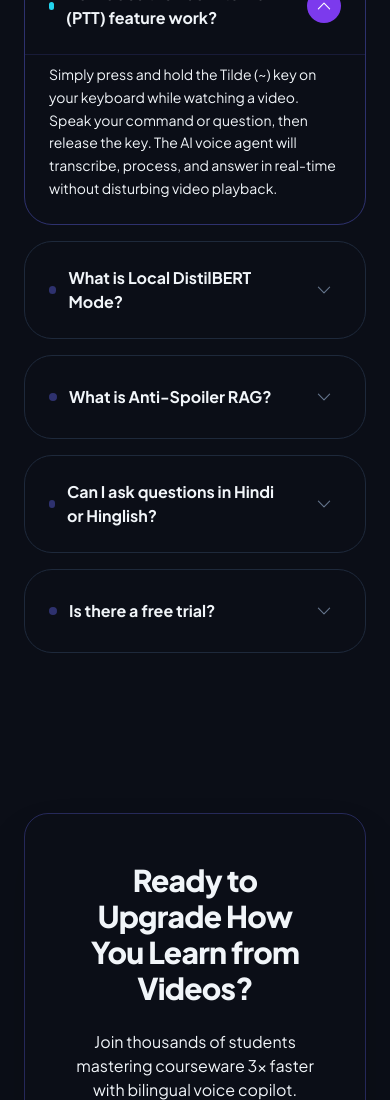
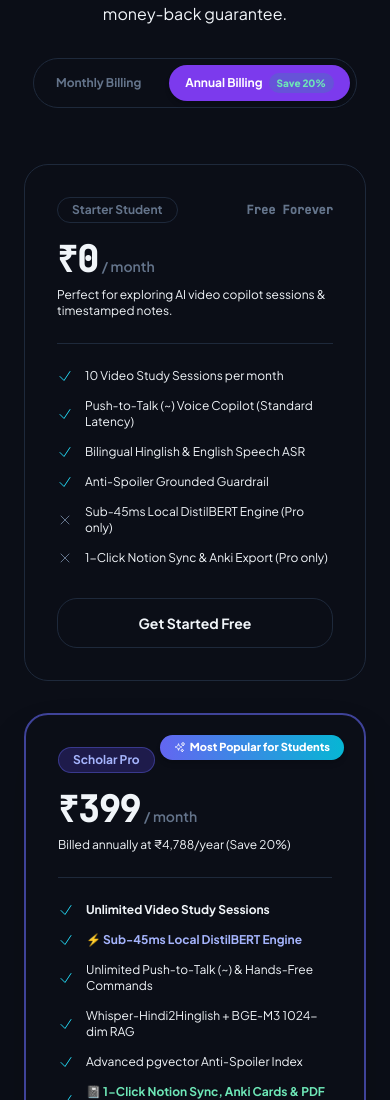
Before and after one commit to rishiigupta04/StudyLoop, a React (Vite) app: page / in a window 390 px wide. Shown: the part 10900-12000 px from the top of the page. Built offline with nearby package versions, Linux system fonts and the light colour scheme.

Commit message:
feat(landing): add Pricing section in Indian Rupees (₹0 Starter Free vs ₹499/mo Scholar Pro) with annual billing discount toggle

```diff
--- a/src/pages/LandingPage.tsx
+++ b/src/pages/LandingPage.tsx
@@ -227,6 +227,7 @@
   const [activeFrameIndex, setActiveFrameIndex] = useState(0);
   const [isPlayingGif, setIsPlayingGif] = useState(true);
   const [selectedEngine, setSelectedEngine] = useState<'local' | 'cloud'>('local');
+  const [isAnnualBilling, setIsAnnualBilling] = useState(true);
   const navigate = useNavigate();
 
   // GIF-like Auto-playing Frame Timeline Loop
@@ -268,7 +269,7 @@
             <a href="#demo" className="hover:text-foreground transition-colors">Live Simulation</a>
             <a href="#architecture" className="hover:text-foreground transition-colors">Architecture</a>
             <a href="#scenarios" className="hover:text-foreground transition-colors">Voice Commands</a>
-            <a href="#features" className="hover:text-foreground transition-colors">Features</a>
+            <a href="#pricing" className="hover:text-foreground transition-colors">Pricing</a>
             <a href="#faq" className="hover:text-foreground transition-colors">FAQ</a>
           </div>
 
@@ -879,6 +880,172 @@
         </div>
       </section>
 
+      {/* ── Pricing Section in Rupees (₹) ── */}
+      <section id="pricing" className="py-20 px-6 max-w-7xl mx-auto border-t border-border/40">
+        <div className="text-center mb-14">
+          <span className="text-xs font-bold uppercase tracking-widest text-indigo-400 mb-3 block">
+            Simple Transparent Pricing
+          </span>
+          <h2 className="text-3xl sm:text-5xl font-extrabold tracking-tight mb-4">
+            Invest in Your Learning Velocity
+          </h2>
+          <p className="text-foreground-muted text-base max-w-2xl mx-auto">
+            Choose the plan that fits your study routine. Upgrade or cancel anytime with a 14-day money-back guarantee.
+          </p>
+
+          {/* Annual vs Monthly Billing Toggle */}
+          <div className="inline-flex items-center gap-3 mt-8 p-1.5 rounded-2xl bg-surface-card border border-border/80">
+            <button
+              onClick={() => setIsAnnualBilling(false)}
+              className={`px-4 py-2 rounded-xl text-xs font-bold transition-all ${
+                !isAnnualBilling ? 'bg-indigo-600 text-white shadow-md' : 'text-muted-foreground hover:text-foreground'
+              }`}
+            >
+              Monthly Billing
+            </button>
+            <button
+              onClick={() => setIsAnnualBilling(true)}
+              className={`px-4 py-2 rounded-xl text-xs font-bold transition-all flex items-center gap-1.5 ${
+                isAnnualBilling ? 'bg-indigo-600 text-white shadow-md' : 'text-muted-foreground hover:text-foreground'
+              }`}
+            >
+              <span>Annual Billing</span>
+              <span className="px-2 py-0.5 rounded-full bg-emerald-500/20 text-emerald-300 text-[10px] font-extrabold">
+                Save 20%
+              </span>
+            </button>
+          </div>
+        </div>
+
+        <div className="grid md:grid-cols-2 gap-8 max-w-5xl mx-auto items-stretch">
+          {/* Free Tier Card */}
+          <div className="p-8 rounded-3xl bg-surface-card border border-border/80 text-left flex flex-col justify-between relative overflow-hidden card-hover">
+            <div>
+              <div className="flex items-center justify-between mb-4">
+                <span className="px-3.5 py-1 rounded-full bg-surface-elevated border border-border text-xs font-bold text-muted-foreground">
+                  Starter Student
+                </span>
+                <span className="text-xs font-mono text-muted-foreground font-semibold">Free Forever</span>
+              </div>
+
+              <div className="mb-6">
+                <div className="flex items-baseline gap-1">
+                  <span className="text-4xl font-extrabold text-foreground tracking-tight font-mono">₹0</span>
+                  <span className="text-sm font-semibold text-muted-foreground">/ month</span>
+                </div>
+                <p className="text-xs text-foreground-muted mt-2">
+                  Perfect for exploring AI video copilot sessions & timestamped notes.
+                </p>
+              </div>
+
+              <ul className="space-y-3.5 text-xs text-foreground-muted mb-8 border-t border-border/50 pt-6">
+                <li className="flex items-center gap-3">
+                  <Icon name="CheckIcon" size={16} className="text-cyan-400 shrink-0" />
+                  <span>10 Video Study Sessions per month</span>
+                </li>
+                <li className="flex items-center gap-3">
+                  <Icon name="CheckIcon" size={16} className="text-cyan-400 shrink-0" />
+                  <span>Push-to-Talk (~) Voice Copilot (Standard Latency)</span>
+                </li>
+                <li className="flex items-center gap-3">
+                  <Icon name="CheckIcon" size={16} className="text-cyan-400 shrink-0" />
+                  <span>Bilingual Hinglish & English Speech ASR</span>
+                </li>
+                <li className="flex items-center gap-3">
+                  <Icon name="CheckIcon" size={16} className="text-cyan-400 shrink-0" />
+                  <span>Anti-Spoiler Grounded Guardrail</span>
+                </li>
+                <li className="flex items-center gap-3 text-muted-foreground/60">
+                  <Icon name="XMarkIcon" size={16} className="text-muted-foreground shrink-0" />
+                  <span>Sub-45ms Local DistilBERT Engine (Pro only)</span>
+                </li>
+                <li className="flex items-center gap-3 text-muted-foreground/60">
+                  <Icon name="XMarkIcon" size={16} className="text-muted-foreground shrink-0" />
+                  <span>1-Click Notion Sync & Anki Export (Pro only)</span>
+                </li>
+              </ul>
+            </div>
+
+            <button
+              onClick={() => { setAuthMode('signup'); setShowAuthModal(true); }}
+              className="w-full py-3.5 rounded-xl border border-border bg-surface-elevated hover:bg-surface-elevated/80 font-bold text-foreground text-sm transition-colors"
+            >
+              Get Started Free
+            </button>
+          </div>
+
+          {/* Pro Tier Card */}
+          <div className="p-8 rounded-3xl bg-surface-card border-2 border-indigo-500/60 text-left flex flex-col justify-between relative overflow-hidden card-hover shadow-2xl">
+            {/* Popular Badge Ribbon */}
+            <div className="absolute top-5 right-5">
+              <span className="px-3.5 py-1 rounded-full bg-gradient-to-r from-indigo-500 to-cyan-500 text-white text-[11px] font-extrabold shadow-md flex items-center gap-1">
+                <Icon name="SparklesIcon" size={12} />
+                Most Popular for Students
+              </span>
+            </div>
+
+            <div>
+              <div className="flex items-center justify-between mb-4">
+                <span className="px-3.5 py-1 rounded-full bg-indigo-950 text-indigo-300 border border-indigo-500/40 text-xs font-bold">
+                  Scholar Pro
+                </span>
+              </div>
+
+              <div className="mb-6">
+                <div className="flex items-baseline gap-1">
+                  <span className="text-4xl font-extrabold text-foreground tracking-tight font-mono">
+                    ₹{isAnnualBilling ? '399' : '499'}
+                  </span>
+                  <span className="text-sm font-semibold text-muted-foreground">/ month</span>
+                </div>
+                <p className="text-xs text-foreground-muted mt-2">
+                  {isAnnualBilling ? 'Billed annually at ₹4,788/year (Save 20%)' : 'Billed monthly. Cancel anytime.'}
+                </p>
+              </div>
+
+              <ul className="space-y-3.5 text-xs text-foreground-muted mb-8 border-t border-border/50 pt-6">
+                <li className="flex items-center gap-3">
+                  <Icon name="CheckIcon" size={16} className="text-cyan-400 shrink-0" />
+                  <strong className="text-foreground">Unlimited Video Study Sessions</strong>
+                </li>
+                <li className="flex items-center gap-3">
+                  <Icon name="CheckIcon" size={16} className="text-cyan-400 shrink-0" />
+                  <strong className="text-indigo-300">⚡ Sub-45ms Local DistilBERT Engine</strong>
+                </li>
+                <li className="flex items-center gap-3">
+                  <Icon name="CheckIcon" size={16} className="text-cyan-400 shrink-0" />
+                  <span>Unlimited Push-to-Talk (~) & Hands-Free Commands</span>
+                </li>
+                <li className="flex items-center gap-3">
+                  <Icon name="CheckIcon" size={16} className="text-cyan-400 shrink-0" />
+                  <span>Whisper-Hindi2Hinglish + BGE-M3 1024-dim RAG</span>
+                </li>
+                <li className="flex items-center gap-3">
+                  <Icon name="CheckIcon" size={16} className="text-cyan-400 shrink-0" />
+                  <span>Advanced pgvector Anti-Spoiler Index</span>
+                </li>
+                <li className="flex items-center gap-3">
+                  <Icon name="CheckIcon" size={16} className="text-cyan-400 shrink-0" />
+                  <strong className="text-emerald-300">📓 1-Click Notion Sync, Anki Cards & PDF Export</strong>
+                </li>
+                <li className="flex items-center gap-3">
+                  <Icon name="CheckIcon" size={16} className="text-cyan-400 shrink-0" />
+                  <span>AI Adaptive Active Recall Practice Quizzes</span>
+                </li>
+              </ul>
+            </div>
+
+            <button
+              onClick={() => { setAuthMode('signup'); setShowAuthModal(true); }}
+              className="btn-primary w-full py-3.5 rounded-xl font-bold text-white text-sm shadow-lg flex items-center justify-center gap-2"
+            >
+              <Icon name="SparklesIcon" size={18} />
+              Upgrade to Scholar Pro
+            </button>
+          </div>
+        </div>
+      </section>
+
       {/* ── FAQ Accordion ── */}
       <section id="faq" className="py-20 px-6 max-w-4xl mx-auto">
         <div className="text-center mb-12">
@@ -972,6 +1139,7 @@
           <div className="flex items-center gap-6">
             <Link to="/video-study-page" className="hover:text-foreground">App Workspace</Link>
             <Link to="/dashboard-home" className="hover:text-foreground">Dashboard</Link>
+            <a href="#pricing" className="hover:text-foreground">Pricing</a>
             <a href="#architecture" className="hover:text-foreground">Architecture</a>
           </div>
         </div>
```
